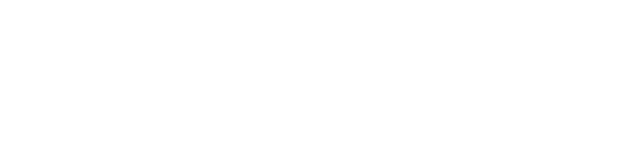
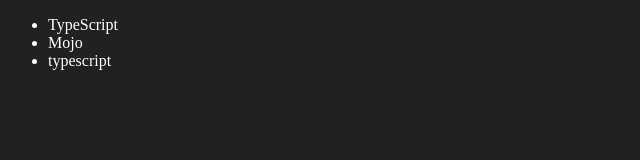
Before and after one commit to aryanploxxx/JS-Chai-And-Code, a plain HTML site: page 06_DOM/four.html in a window 1280 px wide. Shown: the whole page, without its empty margins (0-640 px from the left). Drawn offline with Linux system fonts and the light colour scheme.

Commit message:
Edit/Remove Elements using DOM

```diff
--- a/06_DOM/four.html
+++ b/06_DOM/four.html
@@ -1,9 +1,55 @@
 <!DOCTYPE html>
 <html lang="en">
 <head>
+    <meta charset="UTF-8">
+    <meta http-equiv="X-UA-Compatible" content="IE=edge">
+    <meta name="viewport" content="width=device-width, initial-scale=1.0">
     <title>DOM</title>
 </head>
-<body>
+<body style="background-color: #212121; color: #fff;">
+    <ul class="language">
+        <li>Javascript</li>
+    </ul>
+</body>
+<script>
+    // Created a function to avoid writing the saem code to create an element again and again
+    function addLanguage(langName){
+        const li = document.createElement('li');
+        li.innerHTML = `${langName}`
+        document.querySelector('.language').appendChild(li)
+    }
+    addLanguage("python")
+    addLanguage("typescript")
 
-</body>
+    // More optimized version of the code, since at the end of the day it is a tree and we are inserting a node at the last so traversing time is quite large
+    function addOptiLanguage(langName){
+        const li = document.createElement('li');
+        li.appendChild(document.createTextNode(langName))
+        document.querySelector('.language').appendChild(li)
+    }
+    addOptiLanguage('golang')
+
+    //Edit the existing values
+    const secondLang = document.querySelector("li:nth-child(2)")
+    // Selected the second li value
+    console.log(secondLang);
+
+    secondLang.innerHTML = "Mojo"
+    // Works, but not optimized
+
+    const newli = document.createElement('li')
+    newli.textContent = "Mojo"
+    secondLang.replaceWith(newli)
+
+    // Edit
+    const firstLang = document.querySelector("li:first-child")
+    firstLang.outerHTML = '<li>TypeScript</li>'
+    // outerHTML accepts the entire html tag
+
+    // Remove Element
+    const lastLang = document.querySelector('li:last-child')
+    lastLang.remove()
+
+
+</script>
 </html>
```
